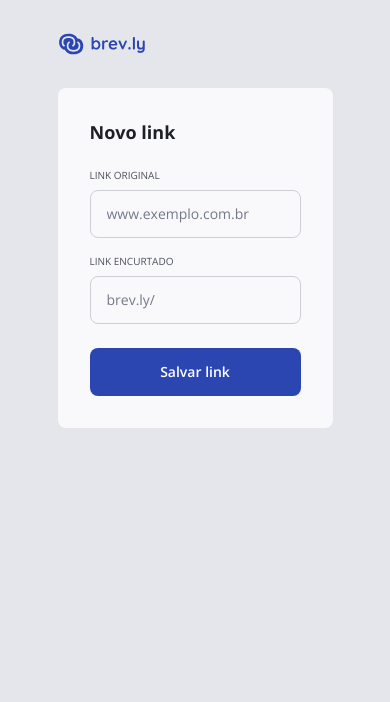
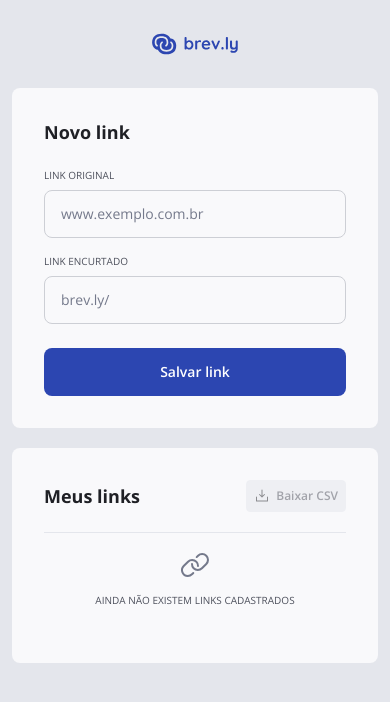
Before and after one commit to NathalyaStefhany/brev.ly, a React (Vite) app in the folder web/: page / in a window 390 px wide. Shown: the top 702 px of the page. Built offline with nearby package versions, Linux system fonts and the light colour scheme.

Commit message:
feat: add MyLinks component and mobile version

```diff
--- /dev/null
+++ b/web/src/pages/Home/components/MyLinks/index.tsx
@@ -0,0 +1,31 @@
+import { Button } from '@/components/Button';
+import { DownloadSimple, Link } from '@phosphor-icons/react';
+import React from 'react';
+
+export const MyLinks: React.FC = () => {
+  const listOfLinksIsEmpty = true;
+
+  return (
+    <div className="max-w-190 w-full md:max-w-290 md:min-w-190 h-fit flex flex-col flex-1 gap-10 bg-gray-100 rounded-lg p-16">
+      <div className="flex flex-row items-center justify-between">
+        <h2 className="text-lg text-gray-600">Meus links</h2>
+
+        <Button variant="secondary" icon={DownloadSimple} disabled>
+          Baixar CSV
+        </Button>
+      </div>
+
+      <div className="border-t border-gray-200">
+        {listOfLinksIsEmpty && (
+          <div className="flex flex-col items-center justify-center gap-6 mt-8 mb-12">
+            <Link size="2rem" color="var(--color-gray-400)" />
+
+            <p className="text-xs text-gray-500 uppercase">
+              Ainda não existem links cadastrados
+            </p>
+          </div>
+        )}
+      </div>
+    </div>
+  );
+};
--- a/web/src/pages/Home/components/NewLink/index.tsx
+++ b/web/src/pages/Home/components/NewLink/index.tsx
@@ -52,9 +52,9 @@ export const NewLink: React.FC = () => {
   return (
     <form
       onSubmit={handleSubmit(handleSaveLink)}
-      className="max-w-190 min-w-120 w-full flex flex-col flex-1 gap-12 bg-gray-100 rounded-lg p-16"
+      className="max-w-190 w-full md:min-w-145 flex flex-col flex-1 gap-12 bg-gray-100 rounded-lg p-16"
     >
-      <h3 className="text-lg text-gray-600">Novo link</h3>
+      <h2 className="text-lg text-gray-600">Novo link</h2>
 
       <div className="flex flex-col gap-8">
         <Input
--- a/web/src/pages/Home/index.tsx
+++ b/web/src/pages/Home/index.tsx
@@ -2,19 +2,22 @@ import React from 'react';
 
 import { NewLink } from '@/pages/Home/components/NewLink';
 import logo from '@/assets/logo.svg';
+import { MyLinks } from '@/pages/Home/components/MyLinks';
 
 export const Home: React.FC = () => {
   return (
     <main className="min-h-screen flex flex-col items-center py-16 px-6 bg-gray-200">
-      <div className="flex flex-col items-start gap-16">
+      <div className="w-full md:max-w-490 md:w-[calc(100vw - 1.5rem)] md:mt-25 flex flex-col items-center md:items-start gap-16">
         <img
           src={logo}
           alt="Ícone de corrente azul representando um link ao lado do nome 'brev.ly' também em azul."
           className="h-12"
         />
 
-        <div className="flex flex-row flex-wrap justify-center gap-10">
+        <div className="w-full flex flex-col md:flex-row items-center md:items-start justify-center gap-10">
           <NewLink />
+
+          <MyLinks />
         </div>
       </div>
     </main>
```
Also changed, not shown: 2 other files (tests, documents, lock files or other folders).
